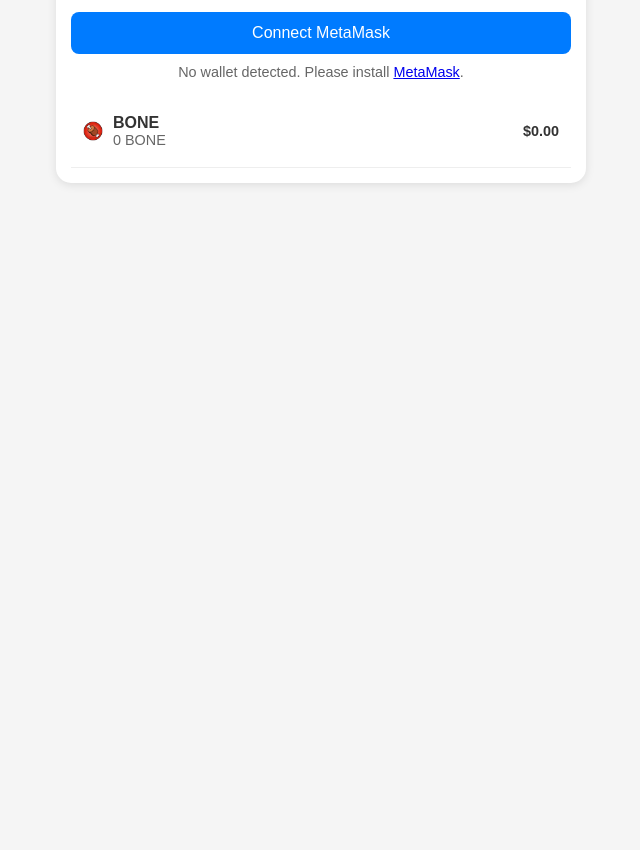
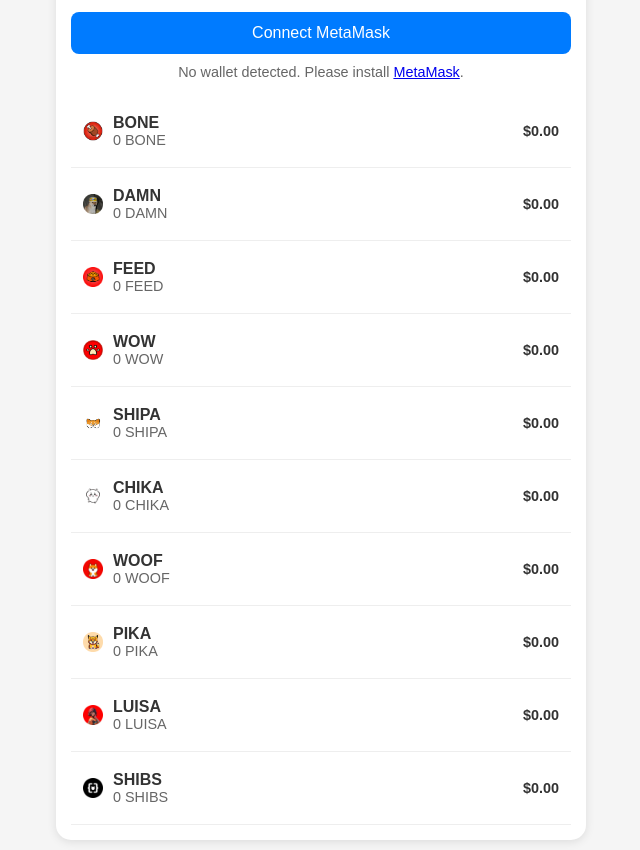
Before and after one commit to Shibfun/wallet, a plain HTML site: page index.html in a window 1280 px wide. Shown: the part 193-1043 px from the top of the page, without its empty margins (319-959 px from the left). Before the commit the page ends 800 px from the top, so only its background shows below. Drawn offline with Linux system fonts and the light colour scheme.

Commit message:
Update index.html

```diff
--- a/index.html
+++ b/index.html
@@ -47,8 +47,7 @@
             <div class="network">
                 <img src="images/shibarium.png" alt="Shibarium"> Shibarium
             </div>
-            <!-- Removed user-info from header -->
-            <div style="width: 24px;"></div> <!-- Placeholder to balance the layout -->
+            <div style="width: 24px;"></div>
         </div>
         <div class="profile-section">
             <img class="avatar" id="userAvatar" src="images/default-avatar.png" alt="Avatar">
@@ -70,7 +69,78 @@
                 </div>
                 <div class="token-value">$0.00</div>
             </div>
-            <!-- ... other token items remain unchanged ... -->
+            <div class="token-item">
+                <img src="images/damn.png" alt="DAMN">
+                <div class="token-info">
+                    <div class="token-symbol">DAMN</div>
+                    <div class="token-balance">0 DAMN</div>
+                </div>
+                <div class="token-value">$0.00</div>
+            </div>
+            <div class="token-item">
+                <img src="images/feed.png" alt="FEED">
+                <div class="token-info">
+                    <div class="token-symbol">FEED</div>
+                    <div class="token-balance">0 FEED</div>
+                </div>
+                <div class="token-value">$0.00</div>
+            </div>
+            <div class="token-item">
+                <img src="images/wow.png" alt="WOW">
+                <div class="token-info">
+                    <div class="token-symbol">WOW</div>
+                    <div class="token-balance">0 WOW</div>
+                </div>
+                <div class="token-value">$0.00</div>
+            </div>
+            <div class="token-item">
+                <img src="images/shipa.png" alt="SHIPA">
+                <div class="token-info">
+                    <div class="token-symbol">SHIPA</div>
+                    <div class="token-balance">0 SHIPA</div>
+                </div>
+                <div class="token-value">$0.00</div>
+            </div>
+            <div class="token-item">
+                <img src="images/chika.png" alt="CHIKA">
+                <div class="token-info">
+                    <div class="token-symbol">CHIKA</div>
+                    <div class="token-balance">0 CHIKA</div>
+                </div>
+                <div class="token-value">$0.00</div>
+            </div>
+            <div class="token-item">
+                <img src="images/woof.png" alt="WOOF">
+                <div class="token-info">
+                    <div class="token-symbol">WOOF</div>
+                    <div class="token-balance">0 WOOF</div>
+                </div>
+                <div class="token-value">$0.00</div>
+            </div>
+            <div class="token-item">
+                <img src="images/pika.png" alt="PIKA">
+                <div class="token-info">
+                    <div class="token-symbol">PIKA</div>
+                    <div class="token-balance">0 PIKA</div>
+                </div>
+                <div class="token-value">$0.00</div>
+            </div>
+            <div class="token-item">
+                <img src="images/luisa.png" alt="LUISA">
+                <div class="token-info">
+                    <div class="token-symbol">LUISA</div>
+                    <div class="token-balance">0 LUISA</div>
+                </div>
+                <div class="token-value">$0.00</div>
+            </div>
+            <div class="token-item">
+                <img src="images/shibs.png" alt="SHIBS">
+                <div class="token-info">
+                    <div class="token-symbol">SHIBS</div>
+                    <div class="token-balance">0 SHIBS</div>
+                </div>
+                <div class="token-value">$0.00</div>
+            </div>
         </div>
     </div>
 
@@ -158,9 +228,10 @@
             const woofChatContract = new web3.eth.Contract(WOOFCHAT_ABI, WOOFCHAT_ADDRESS);
             try {
                 const nickname = await woofChatContract.methods.getNickname(accounts[0]).call();
+                console.log("Nickname fetched:", nickname || "Not set");
                 document.getElementById('userNickname').innerText = nickname || accounts[0].slice(0, 6) + "..." + accounts[0].slice(-4);
             } catch (error) {
-                console.error("Error fetching nickname:", error);
+                console.error("Error fetching nickname:", error.message);
                 document.getElementById('userNickname').innerText = accounts[0].slice(0, 6) + "..." + accounts[0].slice(-4);
             }
 
@@ -169,36 +240,51 @@
             try {
                 const [joined, paidBone, isNode] = await noneContract.methods.getUserStatus(accounts[0]).call();
                 const [referralCount] = await noneContract.methods.getReferralInfo(accounts[0]).call();
+                console.log("User Status:", { joined, paidBone, isNode });
+                console.log("Referral Count:", referralCount);
                 const vIcon = document.getElementById('vIcon');
-                if (isNode) {
-                    vIcon.src = "images/300.png"; // Gold V for nodes
+                if (isNode === true || isNode === "true") {
+                    console.log("Setting Gold V (node)");
+                    vIcon.src = "images/300.png";
                     vIcon.style.display = "inline";
                 } else if (parseInt(referralCount) >= 10) {
-                    vIcon.src = "images/200.png"; // Orange V for 10+ referrals
+                    console.log("Setting Orange V (referrals >= 10)");
+                    vIcon.src = "images/200.png";
                     vIcon.style.display = "inline";
-                } else if (paidBone) {
-                    vIcon.src = "images/100.png"; // Blue V for 10 BONE paid
+                } else if (paidBone === true || paidBone === "true") {
+                    console.log("Setting Blue V (paid BONE)");
+                    vIcon.src = "images/100.png";
                     vIcon.style.display = "inline";
                 } else {
+                    console.log("No V icon applicable");
                     vIcon.style.display = "none";
                 }
             } catch (error) {
-                console.error("Error fetching verification status:", error);
+                console.error("Error fetching verification status:", error.message);
                 document.getElementById('vIcon').style.display = "none";
             }
 
-            // Fetch avatar from PunkPet (77 types, 1.png to 77.png)
+            // Fetch avatar from PunkPet
             const punkPetContract = new web3.eth.Contract(PUNKPET_ABI, PUNKPET_ADDRESS);
             try {
                 const [petIds, petTypes] = await punkPetContract.methods.getUserPets(accounts[0]).call();
-                if (petTypes.length > 0) {
+                console.log("Pet Types fetched:", petTypes);
+                const vIcon = document.getElementById('vIcon');
+                if (petTypes && petTypes.length > 0) {
                     const maxPetType = Math.max(...petTypes.map(t => parseInt(t)));
-                    document.getElementById('userAvatar').src = `images/${maxPetType}.png`;
+                    console.log("Max Pet Type:", maxPetType);
+                    if (maxPetType >= 1 && maxPetType <= 77) {
+                        document.getElementById('userAvatar').src = `images/${maxPetType}.png`;
+                    } else {
+                        console.warn("Invalid pet type:", maxPetType);
+                        document.getElementById('userAvatar').src = "images/default-avatar.png";
+                    }
                 } else {
+                    console.log("No pets found");
                     document.getElementById('userAvatar').src = "images/default-avatar.png";
                 }
             } catch (error) {
-                console.error("Error fetching avatar:", error);
+                console.error("Error fetching avatar:", error.message);
                 document.getElementById('userAvatar').src = "images/default-avatar.png";
             }
         }
@@ -217,26 +303,31 @@
                     balance = web3.utils.fromWei(balanceWei, 'ether');
                 } else {
                     const tokenContract = new web3.eth.Contract(erc20ABI, token.address);
-                    const balanceWei = await tokenContract.methods.balanceOf(accounts[0]).call();
-                    balance = web3.utils.fromWei(balanceWei, 'ether');
+                    try {
+                        const balanceWei = await tokenContract.methods.balanceOf(accounts[0]).call();
+                        balance = web3.utils.fromWei(balanceWei, 'ether');
+                    } catch (error) {
+                        console.error(`Error fetching balance for ${token.symbol}:`, error.message);
+                        balance = "0";
+                    }
                 }
 
                 if (token.symbol === "BONE") {
                     try {
                         const response = await fetch('https://api.coingecko.com/api/v3/simple/price?ids=bone-shibaswap&vs_currencies=usd');
                         const data = await response.json();
-                        price = data['bone-shibaswap'].usd || 0;
+                        price = data['bone-shibaswap']?.usd || 0;
                     } catch (error) {
-                        console.error(`Failed to fetch price for ${token.symbol}:`, error);
+                        console.error(`Failed to fetch price for ${token.symbol} from CoinGecko:`, error);
                         price = 0;
                     }
                 } else {
                     try {
                         const response = await fetch(`https://api.geckoterminal.com/api/v2/networks/shibarium/tokens/${token.address}`);
                         const data = await response.json();
-                        price = parseFloat(data.data.attributes.price_usd) || 0;
+                        price = parseFloat(data.data?.attributes?.price_usd) || 0;
                     } catch (error) {
-                        console.error(`Failed to fetch price for ${token.symbol}:`, error);
+                        console.error(`Failed to fetch price for ${token.symbol} from GeckoTerminal:`, error);
                         price = 0;
                     }
                 }
```
